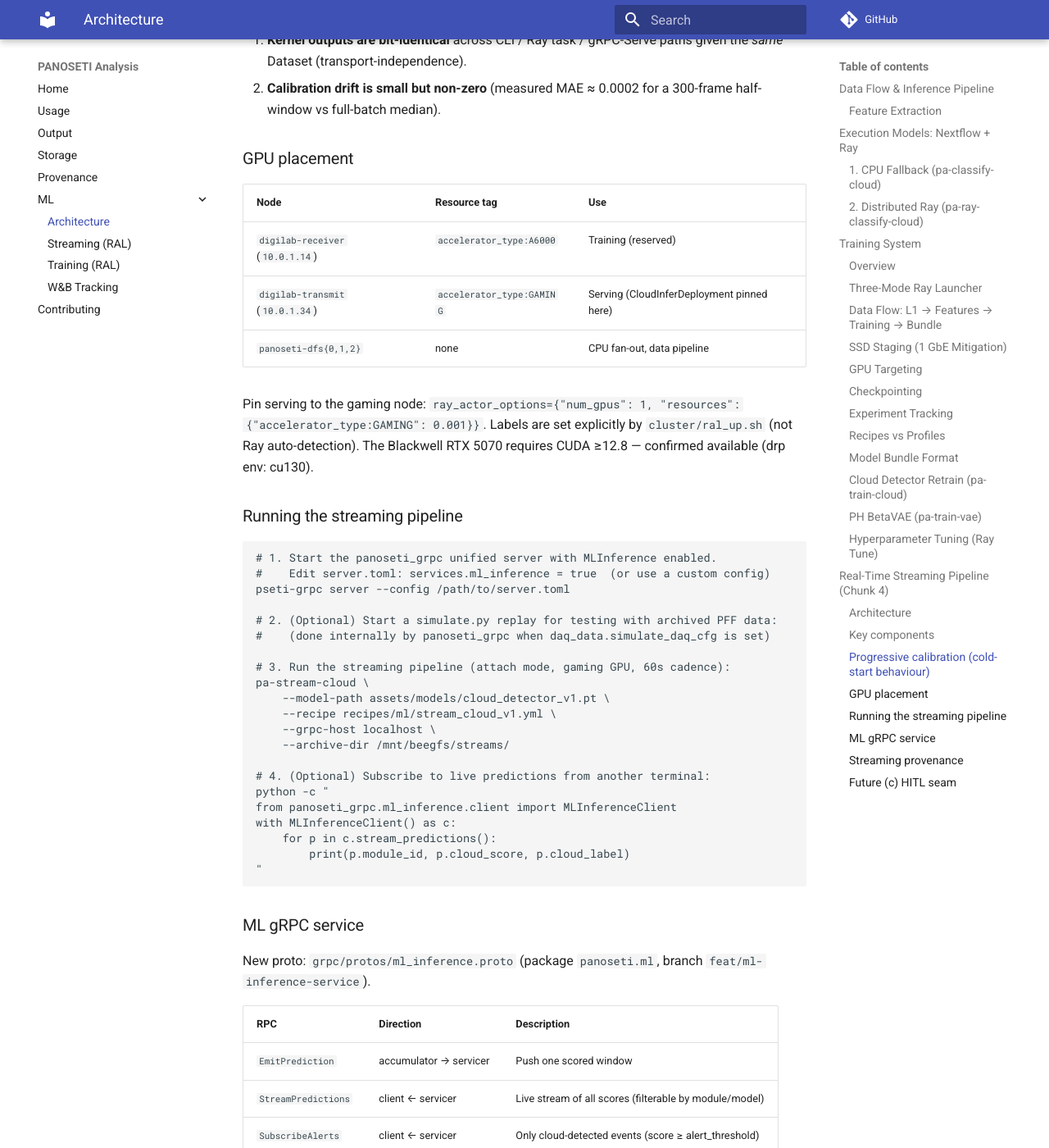
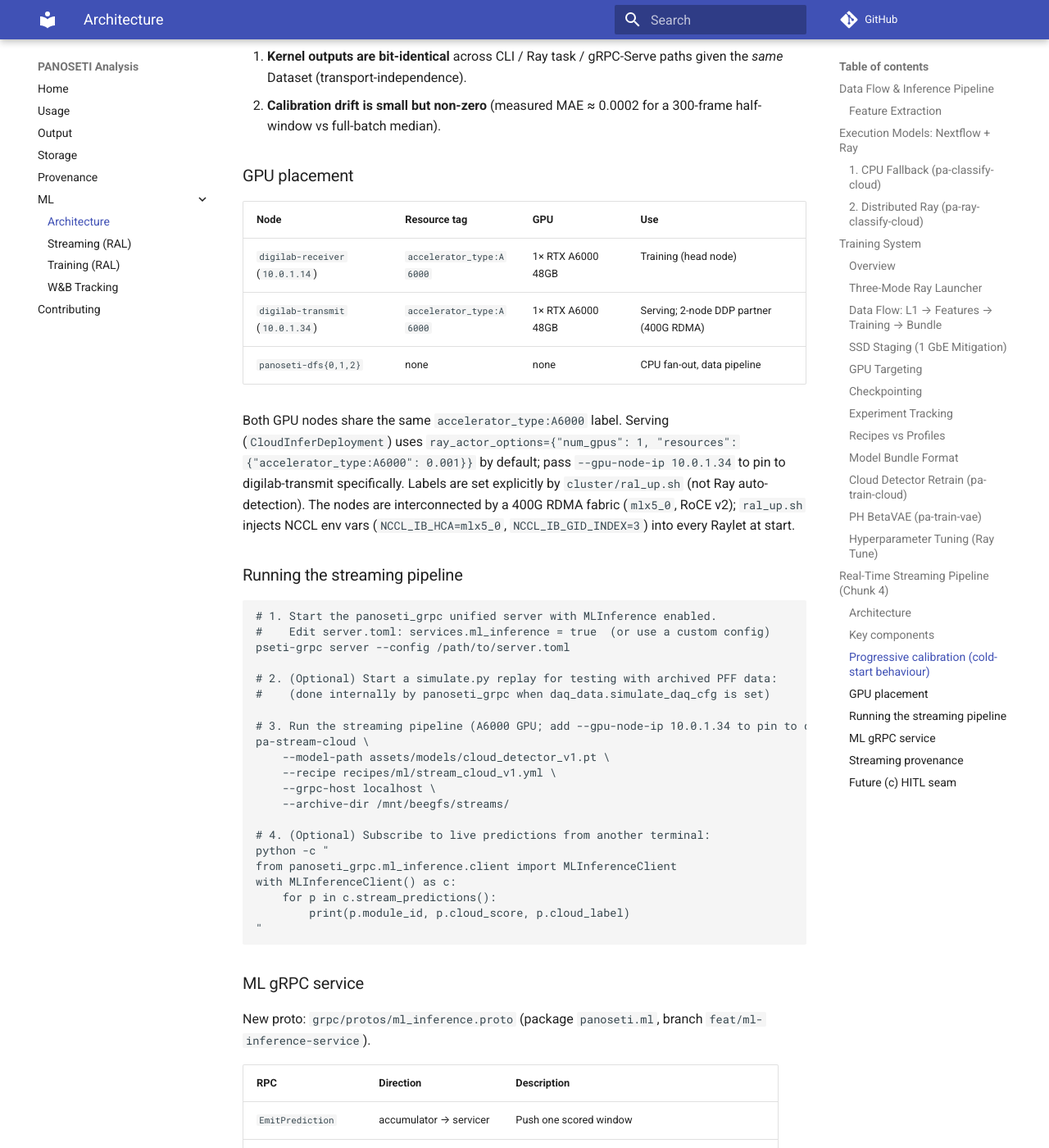
Before and after one commit to panoseti/panoseti_analysis, an MkDocs documentation site: the page built from docs/ml_architecture.md, in a window 1280 px wide and 1400 px high, scrolled down 6196 px. Shown: the whole window at 82% size. Built offline with MkDocs 1.6.1 and Material for MkDocs 9.7.7, drawn with Linux system fonts in a browser that asks for light colours; comment, search, counter and statistics services are not loaded; some of the changed text lies outside the part shown.

Commit message:
fix: NCCL/RDMA config for 2-node DDP + remove stale GAMING accelerator label
- cluster/ral_up.sh: export NCCL_IB_DISABLE=0, NCCL_IB_HCA=mlx5_0,
  NCCL_IB_GID_INDEX=3, NCCL_SOCKET_IFNAME=eno2, NCCL_DEBUG=INFO in
  start_node() before every ray start (400G ConnectX-7 RoCE v2). Each
  var is overridable from the caller environment.
- runner.py: _init_ray_with_env propagates the same NCCL vars to Ray
  Train workers via runtime_env["env_vars"] when launcher != standalone,
  so freshly-spawned DDP worker processes inherit the RoCE config.
- serve_app.py / cli.py: replace accelerator_type:GAMING with A6000 on
  all resource constraints and help text. No node carries GAMING anymore
  (RTX 5070/4070 removed). Recommend --gpu-node-ip 10.0.1.34 to pin
  inference to digilab-transmit and keep head free for training.
- docs/training_ral.md, ml_architecture.md, streaming_ral.md: rewrite
  stale 5-node/GAMING topology tables to current 2-node A6000 layout
  with RDMA fabric details. Add NCCL configuration summary.
- conf/ray/*.yaml: add current topology note to deprecation banners.
- notebooks/benchmark/perf.ipynb: remove same-node NodeAffinity pin
  (was measuring intra-node, not RDMA); add .with_tensor_transport("nccl")
  on GPU-to-GPU edge; uncomment inter-node object-store baseline.

Co-Authored-By: Claude Sonnet 4.6 <noreply@anthropic.com>

```diff
--- a/docs/ml_architecture.md
+++ b/docs/ml_architecture.md
@@ -104,7 +104,7 @@ Nextflow --steps ml:                    L1 → L2 (load_classifier reads bundle)
 
 ### GPU Targeting
 
-`ScalingConfig(use_gpu=True, accelerator_type="A6000")` routes training to the A6000 nodes by default. Set `accelerator_type: null` in the recipe to opt into all-4-GPU runs (includes the RTX 4070 / Blackwell 5070).
+`ScalingConfig(use_gpu=True, accelerator_type="A6000")` routes training to the A6000 nodes by default. Both GPU nodes carry this label, so `num_workers: 1` lands on one node and `num_workers: 2` (with `allow_multinode: true`) runs 2-node DDP over the 400G RDMA fabric.
 
 ### Checkpointing
 
@@ -167,7 +167,7 @@ panoseti_grpc DaqData server ── StreamImages ──► StreamConsumer (async
                                                         │ rolling buffer + progressive calibrate_img
                                                         │ emit when ≥60s span, every cadence_s
                                                         ▼ xr.Dataset {median_subtracted, unix_t_ns}
-                                              CloudInferDeployment (Ray Serve, gaming GPU)
+                                              CloudInferDeployment (Ray Serve, A6000 GPU)
                                                         │ predict_cloud_score (Layer A kernel)
                                                    ┌────┴─────────────┐
                                                    ▼                  ▼
@@ -181,13 +181,13 @@ panoseti_grpc DaqData server ── StreamImages ──► StreamConsumer (async
 
 ### Key components
 
-| File                                   | Role                                                                                                                                                               |
-| -------------------------------------- | ------------------------------------------------------------------------------------------------------------------------------------------------------------------ |
-| `adapters/stream/consumer.py`          | Async `StreamImages` consumer; extracts per-frame ns timestamp from header Struct (16×16/32×32 both handled); routes frames to `FrameAccumulator` actors           |
-| `adapters/stream/accumulator.py`       | `@ray.remote FrameAccumulator`; rolling buffer + progressive rolling-median calibration; calls `calibrate_img` + `predict_cloud_score`; emits via gRPC + telemetry |
-| `adapters/stream/serve_app.py`         | `@serve.deployment CloudInferDeployment`; loads model bundle once; pinned to gaming node (`accelerator_type:GAMING`) to keep A6000s for training                   |
-| `adapters/stream/cli.py`               | `pa-stream-cloud` typer CLI; init_ray(attach) + deploy Serve + run consumer                                                                                        |
-| `grpc/src/panoseti_grpc/ml_inference/` | Thin gRPC pub-sub broker (no ML logic); `EmitPrediction` fans predictions out to `StreamPredictions` / `SubscribeAlerts` subscribers                               |
+| File                                   | Role                                                                                                                                                                                  |
+| -------------------------------------- | ------------------------------------------------------------------------------------------------------------------------------------------------------------------------------------- |
+| `adapters/stream/consumer.py`          | Async `StreamImages` consumer; extracts per-frame ns timestamp from header Struct (16×16/32×32 both handled); routes frames to `FrameAccumulator` actors                              |
+| `adapters/stream/accumulator.py`       | `@ray.remote FrameAccumulator`; rolling buffer + progressive rolling-median calibration; calls `calibrate_img` + `predict_cloud_score`; emits via gRPC + telemetry                    |
+| `adapters/stream/serve_app.py`         | `@serve.deployment CloudInferDeployment`; loads model bundle once; uses `accelerator_type:A6000` (pin to digilab-transmit via `--gpu-node-ip 10.0.1.34` to reserve head for training) |
+| `adapters/stream/cli.py`               | `pa-stream-cloud` typer CLI; init_ray(attach) + deploy Serve + run consumer                                                                                                           |
+| `grpc/src/panoseti_grpc/ml_inference/` | Thin gRPC pub-sub broker (no ML logic); `EmitPrediction` fans predictions out to `StreamPredictions` / `SubscribeAlerts` subscribers                                                  |
 
 ### Progressive calibration (cold-start behaviour)
 
@@ -205,15 +205,18 @@ byte-match batch L2** — by design. The equivalence keystone
 
 ### GPU placement
 
-| Node                             | Resource tag              | Use                                        |
-| -------------------------------- | ------------------------- | ------------------------------------------ |
-| `digilab-receiver` (`10.0.1.14`) | `accelerator_type:A6000`  | Training (reserved)                        |
-| `digilab-transmit` (`10.0.1.34`) | `accelerator_type:GAMING` | Serving (CloudInferDeployment pinned here) |
-| `panoseti-dfs{0,1,2}`            | none                      | CPU fan-out, data pipeline                 |
+| Node                             | Resource tag             | GPU               | Use                                     |
+| -------------------------------- | ------------------------ | ----------------- | --------------------------------------- |
+| `digilab-receiver` (`10.0.1.14`) | `accelerator_type:A6000` | 1× RTX A6000 48GB | Training (head node)                    |
+| `digilab-transmit` (`10.0.1.34`) | `accelerator_type:A6000` | 1× RTX A6000 48GB | Serving; 2-node DDP partner (400G RDMA) |
+| `panoseti-dfs{0,1,2}`            | none                     | none              | CPU fan-out, data pipeline              |
 
-Pin serving to the gaming node: `ray_actor_options={"num_gpus": 1, "resources": {"accelerator_type:GAMING": 0.001}}`.
+Both GPU nodes share the same `accelerator_type:A6000` label. Serving (`CloudInferDeployment`)
+uses `ray_actor_options={"num_gpus": 1, "resources": {"accelerator_type:A6000": 0.001}}` by
+default; pass `--gpu-node-ip 10.0.1.34` to pin to digilab-transmit specifically.
 Labels are set explicitly by `cluster/ral_up.sh` (not Ray auto-detection).
-The Blackwell RTX 5070 requires CUDA ≥12.8 — confirmed available (drp env: cu130).
+The nodes are interconnected by a 400G RDMA fabric (`mlx5_0`, RoCE v2); `ral_up.sh` injects
+NCCL env vars (`NCCL_IB_HCA=mlx5_0`, `NCCL_IB_GID_INDEX=3`) into every Raylet at start.
 
 ### Running the streaming pipeline
 
@@ -225,7 +228,7 @@ pseti-grpc server --config /path/to/server.toml
 # 2. (Optional) Start a simulate.py replay for testing with archived PFF data:
 #    (done internally by panoseti_grpc when daq_data.simulate_daq_cfg is set)
 
-# 3. Run the streaming pipeline (attach mode, gaming GPU, 60s cadence):
+# 3. Run the streaming pipeline (A6000 GPU; add --gpu-node-ip 10.0.1.34 to pin to digilab-transmit):
 pa-stream-cloud \
     --model-path assets/models/cloud_detector_v1.pt \
     --recipe recipes/ml/stream_cloud_v1.yml \
```
Also changed, not shown: docs/streaming_ral.md (+8 -7 lines), docs/training_ral.md (+12 -7 lines), 7 other files.
